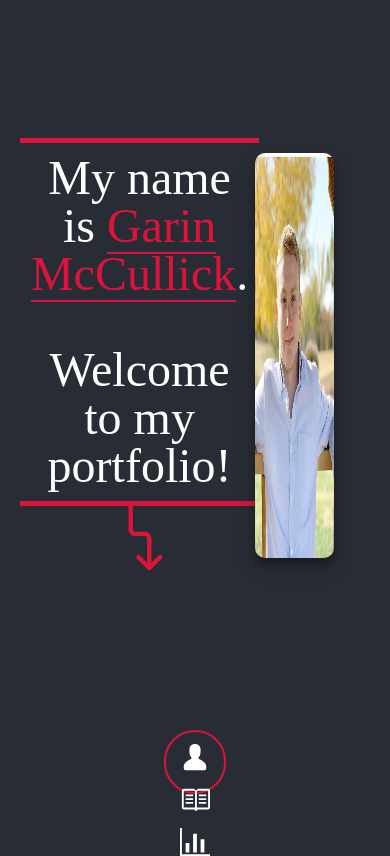
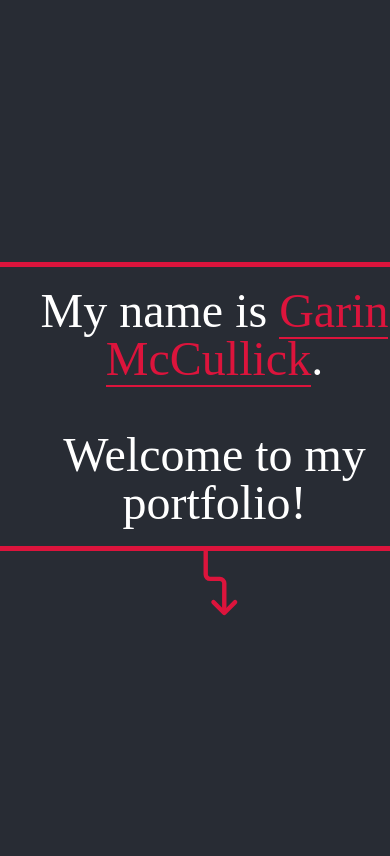
Before and after one commit to GarinMcCullick/PortfolioRedesign, a React (Create React App) app in the folder portfolio/: page / in a window 390 px wide. Shown: the top 856 px of the page. Built offline with nearby package versions, Linux system fonts and the light colour scheme.

Commit message:
started on making site responsive and putting in breakpoints

```diff
--- a/portfolio/src/App.js
+++ b/portfolio/src/App.js
@@ -6,12 +6,22 @@ import Nav from "./Components/Nav";
 import ProjectsPage from "./Components/ProjectsPage";
 import SkillsPage from "./Components/SkillsPage";
 import Footer from "./Components/Footer";
+import { useEffect, useState } from "react";
 
 function App() {
+  const [width, setWidth] = useState(window.innerWidth);
+  const breakPoint = 768;
+
+  useEffect(() => {
+    const handleWindowResize = () => setWidth(window.innerWidth);
+    window.addEventListener("resize", handleWindowResize);
+
+    return () => window.removeEventListener("resize", handleWindowResize);
+  }, []);
   return (
     <div className="App">
       <header className="App-header">
-        <Nav />
+        {width > breakPoint ? <Nav /> : <></>}
         <LandingPage />
         <AboutPage />
         <SkillsPage />
--- a/portfolio/src/Components/AboutPage.js
+++ b/portfolio/src/Components/AboutPage.js
@@ -56,6 +56,9 @@ const PicContainer = styled.div`
   flex-flow: row wrap;
   justify-content: center;
   align-items: center;
+  @media (max-width: 768px) {
+    display: none;
+  }
 `;
 
 const Pic = styled.img`
@@ -65,6 +68,9 @@ const Pic = styled.img`
   background-repeat: no-repeat;
   border-radius: 10px;
   box-shadow: 0 10px 20px rgba(0, 0, 0, 0.19), 0 6px 6px rgba(0, 0, 0, 0.23);
+  @media (max-width: 768px) {
+    display: none;
+  }
 `;
 
 const About = styled.div`
@@ -73,6 +79,9 @@ const About = styled.div`
   display: flex;
   flex-flow: row wrap;
   justify-content: center;
+  @media (max-width: 768px) {
+    width: 100%;
+  }
 `;
 
 const Section1 = styled.div`
--- a/portfolio/src/Components/LandingPage.js
+++ b/portfolio/src/Components/LandingPage.js
@@ -15,6 +15,10 @@ const InnerContainer = styled.div`
   width: 85%;
   display: flex;
   flex-flow: column wrap;
+  @media (max-width: 768px) {
+    width: 100%;
+    height: 100%;
+  }
 `;
 
 const About = styled.div`
@@ -23,6 +27,10 @@ const About = styled.div`
   display: flex;
   align-items: center;
   justify-content: center;
+  @media (max-width: 768px) {
+    width: 100%;
+    height: 100%;
+  }
 `;
 
 const Title = styled.div`
@@ -49,6 +57,9 @@ const PictureContainer = styled.div`
   display: flex;
   justify-content: center;
   align-items: center;
+  @media (max-width: 768px) {
+    display: none;
+  }
 `;
 
 const Pic = styled.img`
@@ -58,6 +69,10 @@ const Pic = styled.img`
   background-repeat: no-repeat;
   border-radius: 10px;
   box-shadow: 0 10px 20px rgba(0, 0, 0, 0.19), 0 6px 6px rgba(0, 0, 0, 0.23);
+  @media (max-width: 768px) {
+    height: 80%;
+    width: 80%;
+  }
 `;
 
 const Div = styled.div`
```
